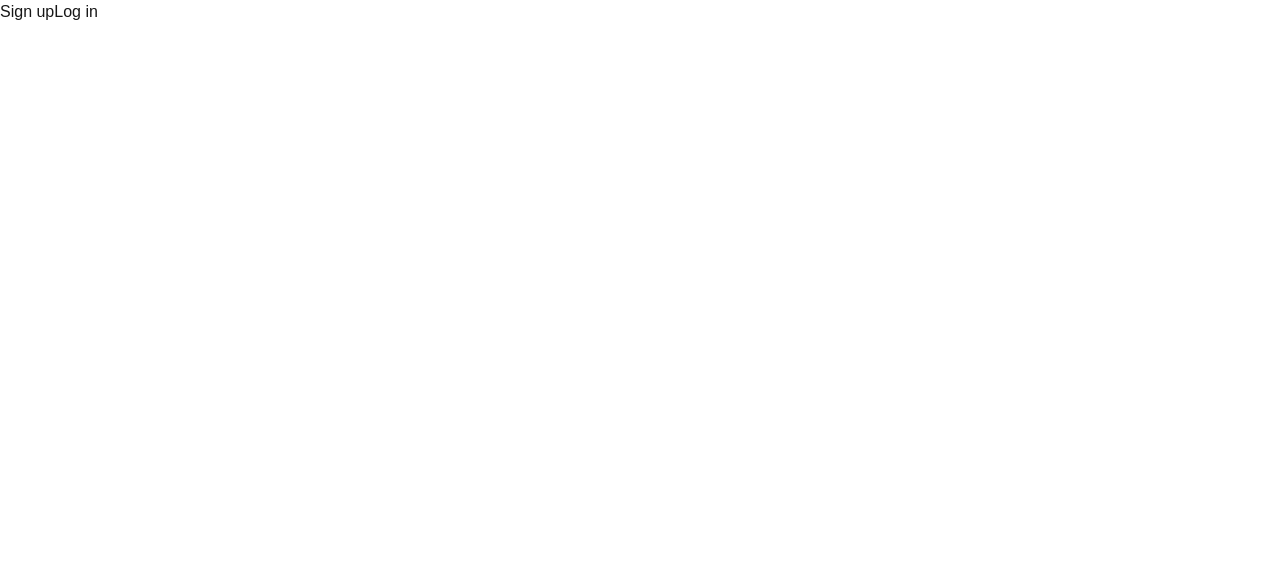
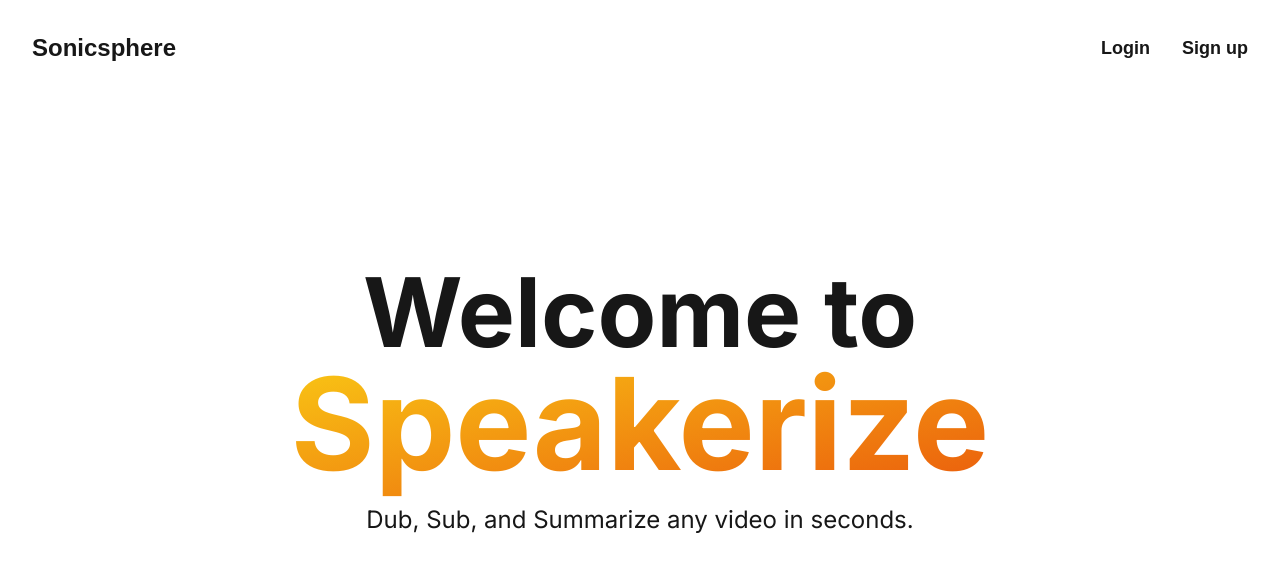
Before and after one commit to TheXDShrimp/verbatim, a Next.js app in the folder bmake/: page / in a window 1280 px wide. Shown: the top 572 px of the page. Built offline with nearby package versions, Linux system fonts and the light colour scheme; no server answers.

Commit message:
homepage UI

```diff
--- a/bmake/pages/index.js
+++ b/bmake/pages/index.js
@@ -1,4 +1,6 @@
 import { auth0 } from "@/lib/auth";
+import Link from "next/link";
+import {Inter} from "next/font/google";
 
 export async function getServerSideProps(context) {
   const session = await auth0.getSession(context.req, context.res);
@@ -10,19 +12,51 @@ export async function getServerSideProps(context) {
   };
 }
 
+const inter = Inter({ subsets: ["latin"] });
+
 export default function Home({ user }) {
-  if (!user) {
-    return (
-      <main>
-        <a href="/auth/login?screen_hint=signup">Sign up</a>
-        <a href="/auth/login">Log in</a>
-      </main>
-    );
-  }
 
-  return (
-    <main>
-      <h1>Welcome, {user.name}!</h1>
-    </main>
+    return (<>
+      {/* navbar */}
+      <div className="absolute top-0 left-0 w-screen">
+      <nav className="flex items-center justify-between p-8">
+        <div className="flex items-center space-x-4">
+          <h1 className="text-2xl font-bold">Sonicsphere</h1>
+        </div>
+        <div className="flex items-center space-x-8">
+          {user ? (<>
+            <Link href="/dashboard" className="text-lg font-semibold hover:text-gray-300">Dashboard</Link>
+            <Link href="/upload" className="text-lg font-semibold hover:text-gray-300">Upload</Link>
+            <Link href="/auth/logout" className="text-lg font-semibold hover:text-gray-300">Logout</Link></>
+          ) : (<>
+            <Link href="/auth/login" className="text-lg font-semibold hover:text-gray-300">Login</Link>
+            <Link href="/auth/login?screen_hint=signup" className="text-lg font-semibold hover:text-gray-300">Sign up</Link></>
+          )}
+        </div>
+      </nav>
+      </div>
+        {/* main content */}
+        <main
+          className={`flex h-screen flex-col items-center justify-between p-24 ${inter.className}`}
+        >
+          {/* container in the middle vertically + horizontally */}
+          <div className="flex flex-col items-center justify-center space-y-8 h-screen w-screen">
+            <div className="w-3/4 relative flex place-items-center">
+              {/* two columns, one 2/3 and one 1/3 */}
+              <div className="w-full items-center justify-center">
+                  <h1 className="text-8xl font-bold text-center">
+                    Welcome to <br />
+                    <span className="text-transparent text-9xl bg-clip-text bg-gradient-to-br from-yellow-400 to-orange-600">
+                      Speakerize
+                    </span>
+                  </h1>
+                  <p className="text-2xl text-center mt-4">
+                    Dub, Sub, and Summarize any video in seconds.
+                  </p>
+              </div>
+            </div>
+          </div>
+        </main>
+        </>
   );
 }
```
